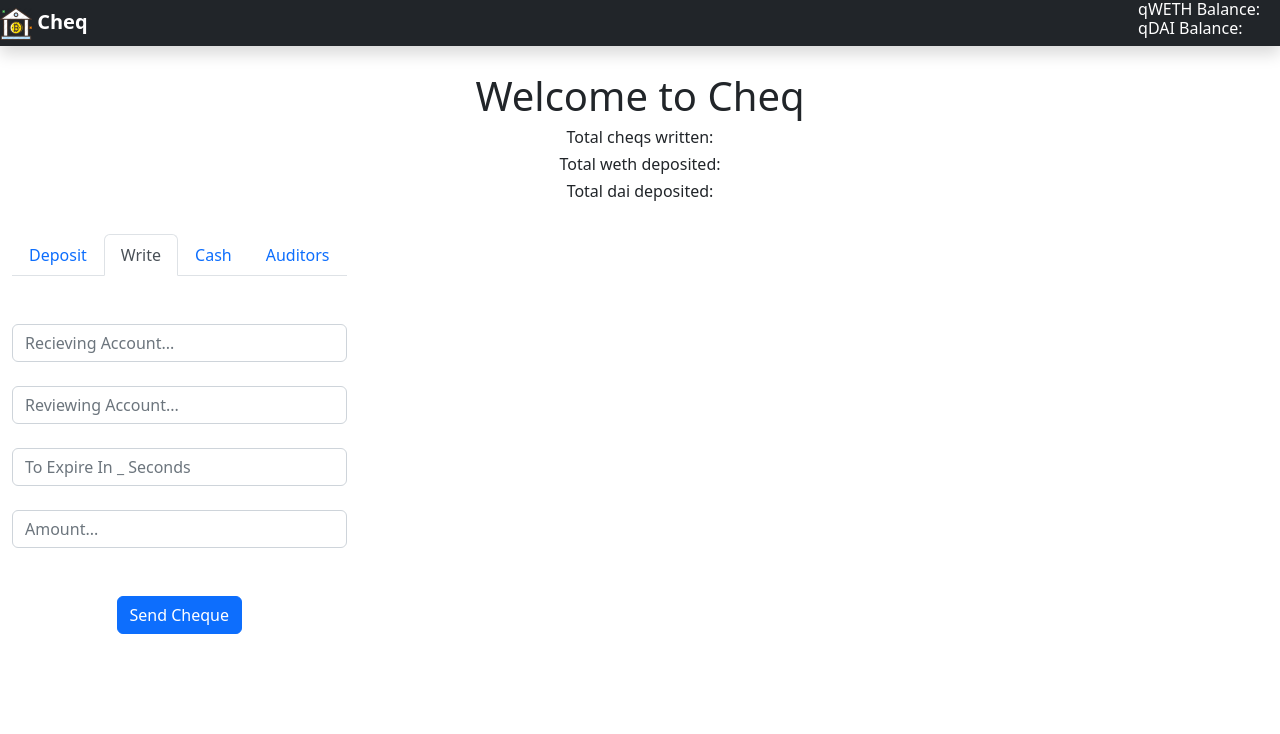
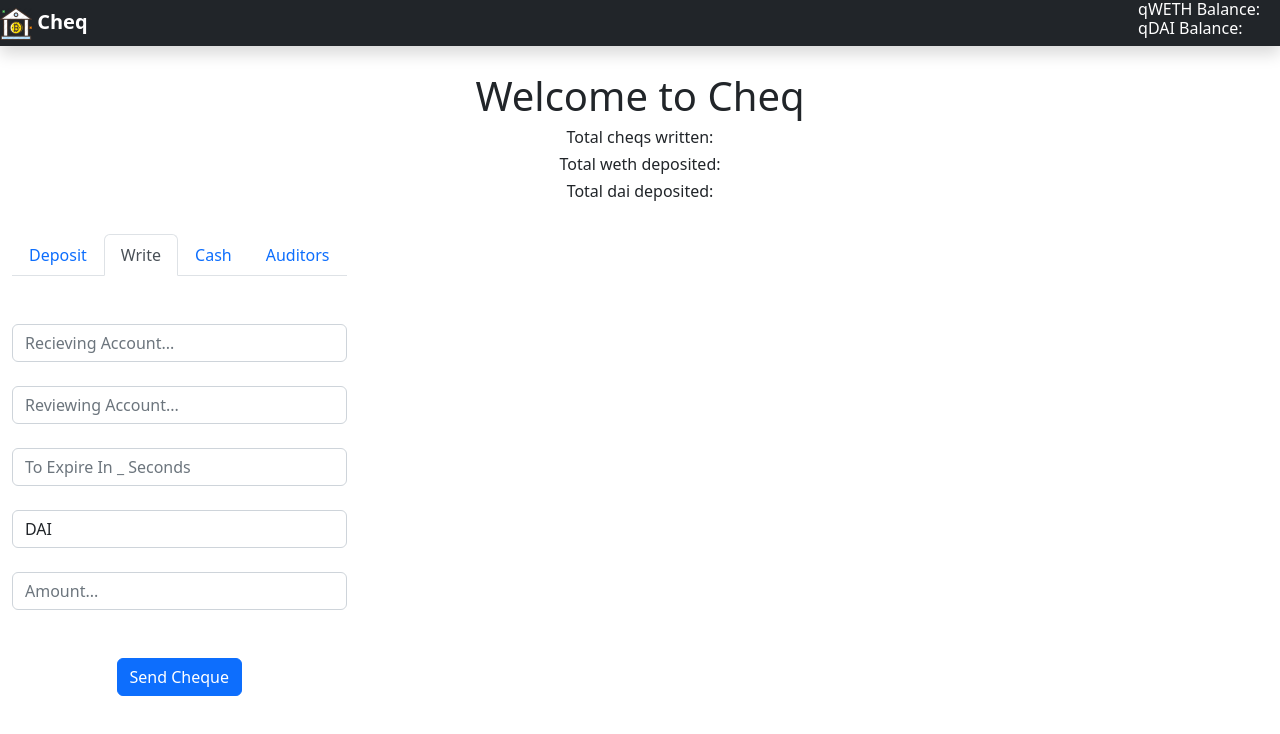
Before and after one commit to denotalabs/denota-app, a React (Create React App) app: page / in a window 1280 px wide. Both pictures are taken after a click on the tab "Write". Shown: the top 734 px of the page. Built offline with nearby package versions, Linux system fonts and the light colour scheme.

Commit message:
add qCrypto formatting for front-end, add write cheq token variable to state, add token to deposit and write cheq function on the front-end, add newAuditorWait to prevent writing cheqs with new auditors

```diff
--- a/src/components/App.tsx
+++ b/src/components/App.tsx
@@ -10,6 +10,7 @@ function App() {
   // User Deposit
   const [depositAmount, setDepositAmount] = useState('');
   const [depositToken, setDepositToken] = useState('dai');
+  const [writeToken, setWriteToken] = useState('dai');
 
   // User Writing Cheque
   const [amount, setAmount] = useState('');
@@ -119,12 +120,12 @@ const userCheques = state.userCheques.map((chequeArray) =>
                         e.preventDefault();
                         const weiAmount = ethers.utils.parseEther(depositAmount.toString()); // convert to wei
                         if (state.cheq!==null && state.dai!==null && state.weth!==null){
-                          console.log(depositToken)
                           const token = (depositToken=='dai') ? state.dai: state.weth;
                           token.approve(state.cheq.address, weiAmount)
-                          // state.cheq.deposit(token, weiAmount);
+                          state.cheq.deposit(token, weiAmount)
                         }
-                      }}
+                      }
+                    }
                     >
                       <div className='form-group mr-sm-2'>
                       <br></br>
@@ -166,14 +167,18 @@ const userCheques = state.userCheques.map((chequeArray) =>
                       className='form-group mr-sm-2'
                       onSubmit={(e) => {
                         e.preventDefault();
-                        console.log(amount, duration, reviewer, bearer)
+                        if (state.cheq!==null && state.dai!==null && state.weth!==null){
+                          const token = (depositToken=='dai') ? state.dai: state.weth;
+                          // console.log(amount, duration, reviewer, bearer)
                           const amountWei = ethers.utils.parseEther(amount).toString(); console.log(amountWei, typeof amountWei);
-                        state.cheq?.functions['writeCheque(uint256,uint256,address,address)'](
+                          state.cheq?.functions['writeCheque(address,uint256,uint256,address,address)'](
+                            token,
                             amountWei,
                             duration,
                             reviewer.toString(),
                             bearer.toString()
                           );
+                        }
                       }}
                     >
                       <div>
@@ -217,6 +222,19 @@ const userCheques = state.userCheques.map((chequeArray) =>
                         />
                       </div>
                       <div>
+                      <br></br>
+                        <select
+                            id='token'
+                            className='form-control form-control-md'
+                            placeholder='dai'
+                            defaultValue={'dai'}
+                            onChange={(e) => {
+                              setWriteToken(e.target.value);
+                            }}
+                          >
+                          <option value="dai">DAI</option>
+                          <option value="weth">WETH</option>
+                        </select>
                         <br></br>
                         <input
                           id='amount'
--- a/src/components/hooks/useBlockchainData.ts
+++ b/src/components/hooks/useBlockchainData.ts
@@ -70,7 +70,7 @@ const useBlockchainData = () => {
     for (let i=1; userCheques.length<userChequeCount; i++){
       cheque = await dCheqContract.cheques(i)
       console.log(cheque.expiry.toNumber()>(Date.now()/1000))
-      if (cheque.bearer==account){  // Cheques In User's Possesion
+      if (cheque.bearer==account) {  // Cheques In User's Possesion
         if (cheque.voided===true){  // Auditor Voided Cheque
           state = 'danger'
           description = 'Voided'
@@ -115,8 +115,8 @@ const useBlockchainData = () => {
           signer
         );
 
-        const qDAI = (await dai.balanceOf(account)).toNumber().toString();
-        const qWETH = (await weth.balanceOf(account)).toNumber().toString();
+        const qDAI = ethers.utils.formatUnits((await dai.balanceOf(account)).toString()).toString();
+        const qWETH =ethers.utils.formatUnits((await weth.balanceOf(account)).toString()).toString();
         (window as any).Cheq = cheq;
         const cheqBalance = await provider.getBalance(cheqAddress);
         const daiBalance = (await dai.balanceOf(cheqAddress)).toNumber().toString();
```
Also changed, not shown: 2 other files (tests, documents, lock files or other folders). Lines whose indentation alone changed are shown as unchanged.
